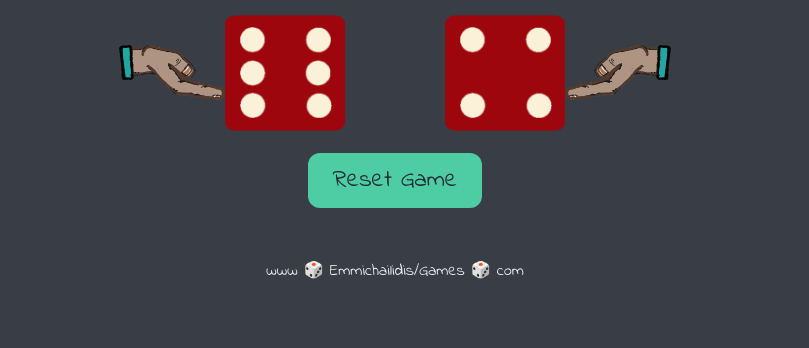
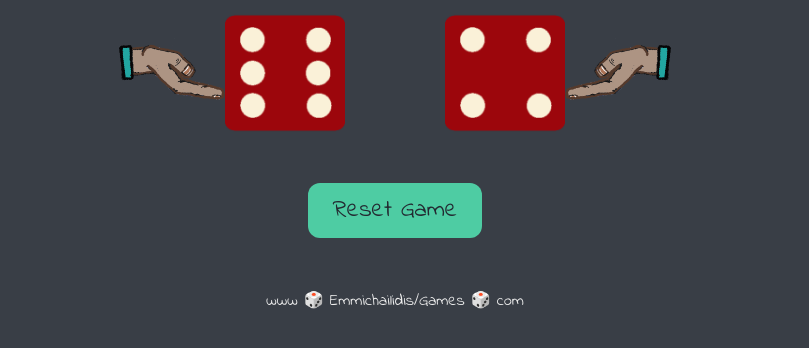
Before and after one commit to emmichailidis/DiceDuel, a plain HTML site: page dicee.html in a window 1280 px wide. Shown: the part 334-682 px from the top of the page, without its empty margins (245-1054 px from the left). Drawn offline with Linux system fonts and the light colour scheme.

Commit message:
Add margin to controls section in styles.css

```diff
--- a/styles.css
+++ b/styles.css
@@ -101,6 +101,12 @@ footer {
   transform: scale(1.05);
 }
 
+.controls {
+  margin-top: 30px;
+  margin-bottom: 40px;
+}
+
+
 
 /* Tablets */
 @media (max-width: 1024px) {
```
